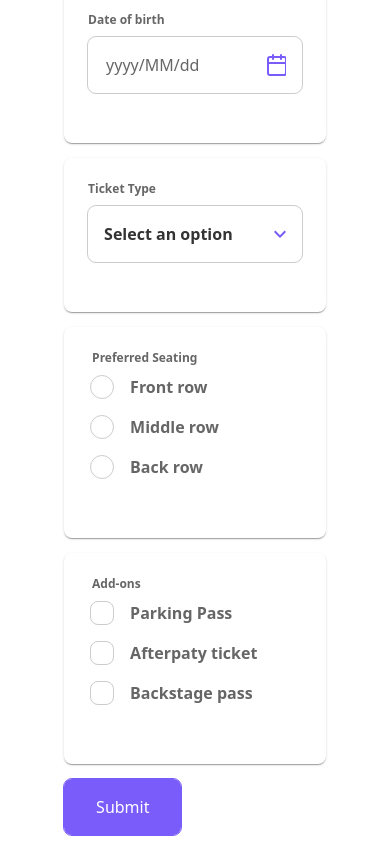
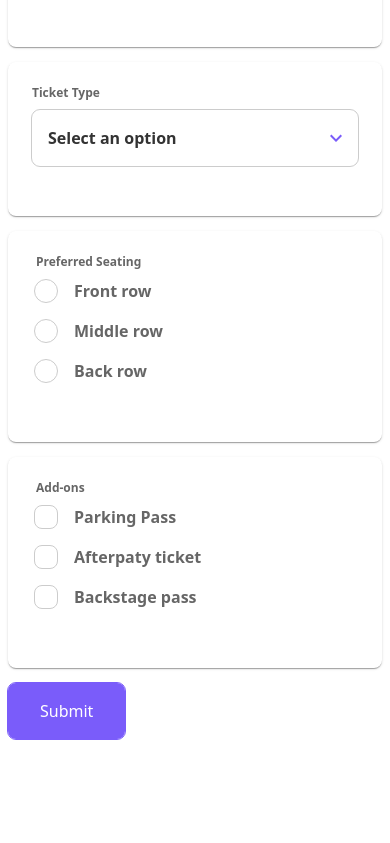
Before and after one commit to hscokies/plumsail-test-task, a Vue app in the folder src/frontend/: page /forms/1 in a window 390 px wide. Shown: the part 492-1335 px from the top of the page. After the commit the page ends 1239 px from the top, so only its background shows below. Built offline with nearby package versions, Linux system fonts and the light colour scheme.

Commit message:
feature/refactors: add media query to form page

```diff
--- a/src/frontend/src/pages/form-page/index.vue
+++ b/src/frontend/src/pages/form-page/index.vue
@@ -87,6 +87,10 @@ const onSubmit = () => {
   gap: 15px;
   height: 100%;
   width: 70%;
+
+  @media (max-width: 550px) {
+    width: 100%;
+  }
 }
 
 .form-page_header_title{
@@ -104,9 +108,5 @@ const onSubmit = () => {
 .form-page_button-container{
   width: 100%;
   display: flex;
-  flex-flow: row nowrap;
-  justify-content: start;
-  gap: 62px;
 }
-
 </style>
```
